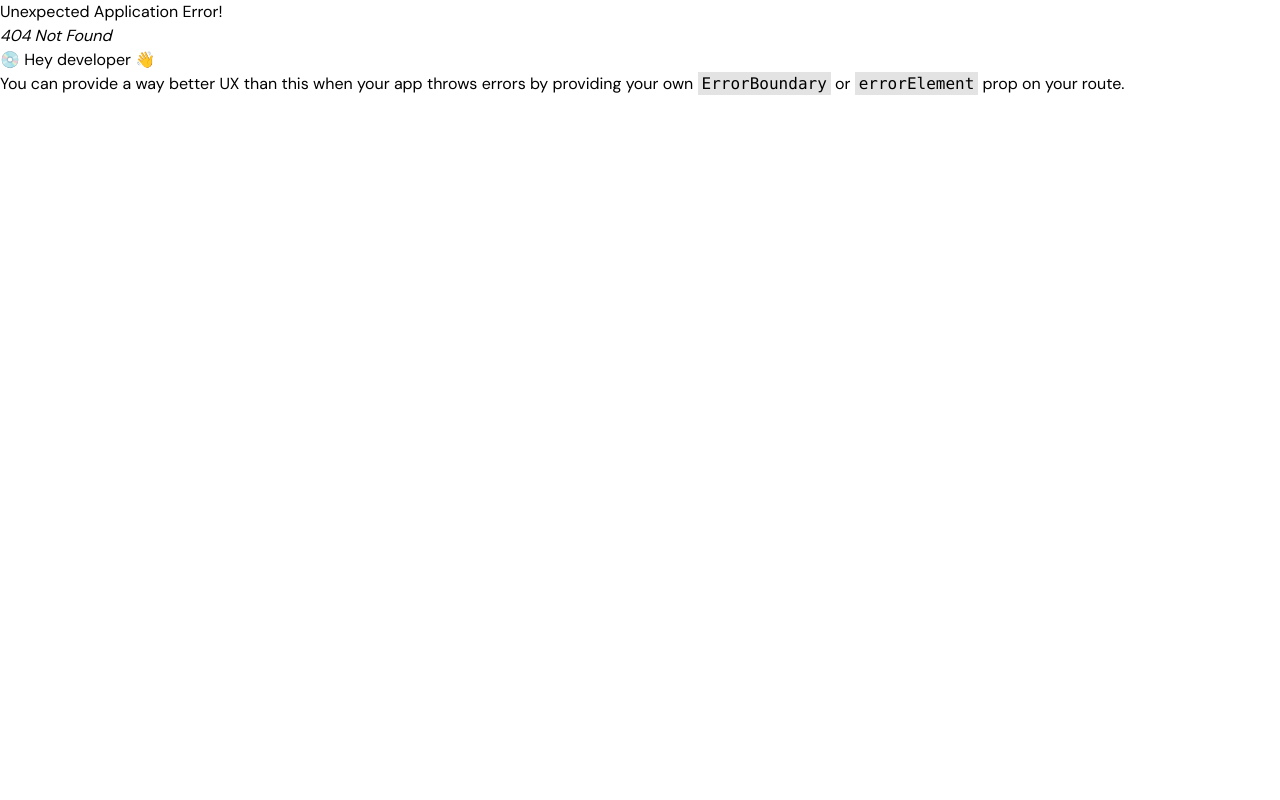
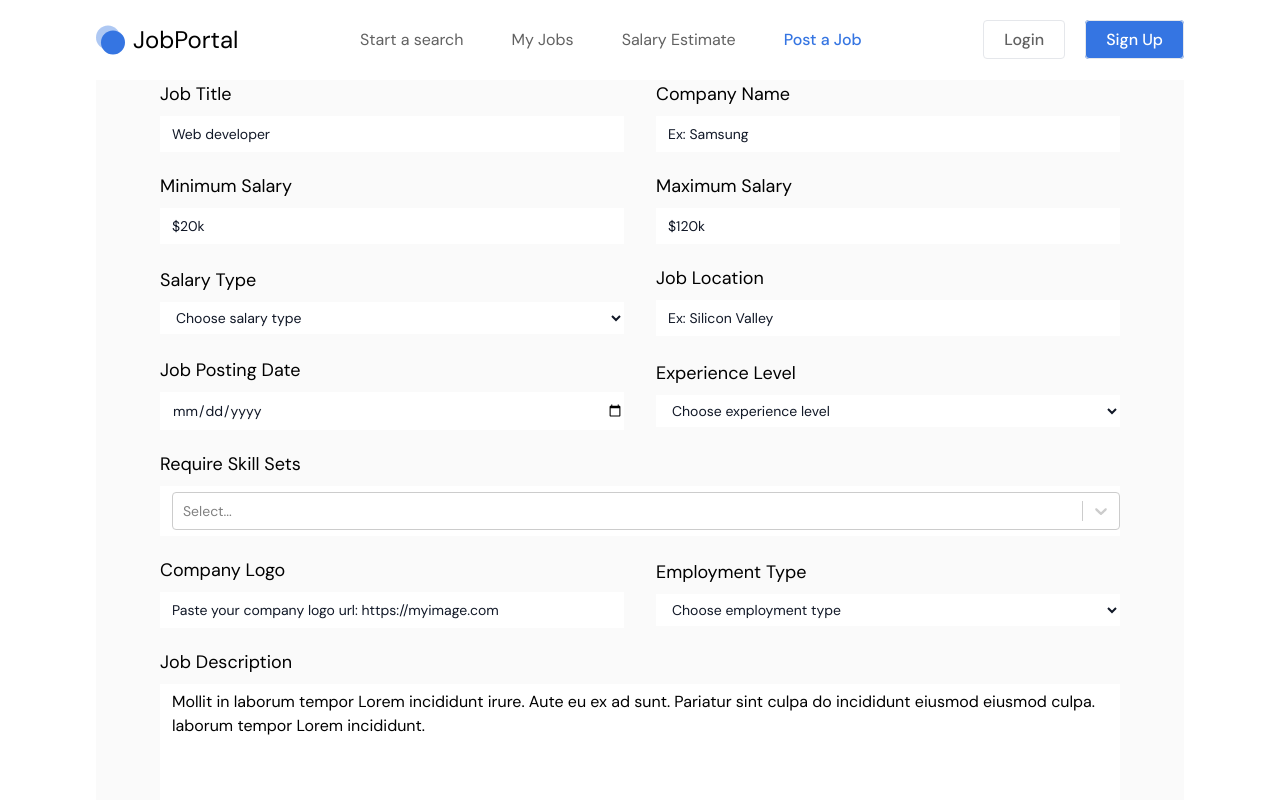
Before and after one commit to blessziamah/JobPortal-MERN, a React (Vite) app in the folder frontend/job-portal/: page /post-job in a window 1280 px wide. Before the commit this address had no page. Shown: the top 800 px of the page. Built offline with nearby package versions, Linux system fonts and the light colour scheme.

Commit message:
Post-A-Job page completion

```diff
--- a/frontend/job-portal/package.json
+++ b/frontend/job-portal/package.json
@@ -14,9 +14,11 @@
     "match-sorter": "^6.3.4",
     "react": "^18.2.0",
     "react-dom": "^18.2.0",
+    "react-hook-form": "^7.51.0",
     "react-icons": "^5.0.1",
     "react-router-dom": "^6.22.2",
-    "sort-by": "^1.2.0"
+    "react-select": "^5.8.0",
+    "sort-by": "^0.0.2"
   },
   "devDependencies": {
     "@types/react": "^18.2.56",
--- a/frontend/job-portal/src/components/Navbar.jsx
+++ b/frontend/job-portal/src/components/Navbar.jsx
@@ -39,7 +39,7 @@ const Navbar = () => {
 					{
 						navItems.map(({path, title}) => (
 							<li key={path} className={"text-base text-primary"}>
-								<NavLink to={"path"} className={({ isActive }) => isActive ? "active" : ""}>
+								<NavLink to={path} className={({ isActive }) => isActive ? "active" : ""}>
 									{title}
 								</NavLink>
 							</li>
--- /dev/null
+++ b/frontend/job-portal/src/pages/CreateJob.jsx
@@ -0,0 +1,157 @@
+import React, {useState} from 'react';
+import {useForm} from "react-hook-form";
+import CreatableSelect from "react-select"
+import "../App.css"
+
+const CreateJob = () => {
+	const [selectedOption, setSelectedOption] = useState(null)
+
+	const {
+		register,
+		handleSubmit,
+		formState: {},
+	} = useForm()
+
+	const onSubmit = (data) => {
+		data.skills = selectedOption
+		console.log(data)
+	}
+
+	const options = [
+		{value: "JavaScript", label: "JavaScript"},
+		{value: "C++", label: "C++"},
+		{value: "Python", label: "Python"},
+		{value: "HTML", label: "HTML"},
+		{value: "CSS", label: "CSS"},
+		{value: "Django", label: "Django"},
+		{value: "Ruby", label: "Ruby"},
+		{value: "Angular", label: "Angular"},
+		{value: "Redux", label: "Redux"}
+	]
+
+
+	return (
+		<div className={"max-w-screen-2xl container mx-auto xl:px-24 px-4"}>
+			{/*Form*/}
+
+			<div className={"bg-[#FAFAFA] py-10px-4 lg:px-16"}>
+				<form onSubmit={handleSubmit(onSubmit)} className={"space-y-5"}>
+
+					{/*First row of input*/}
+					<div className={"flex flex-col lg:flex-row items-center justify-between gap-8"}>
+						<div className={"lg:w-1/2 w-full"}>
+							<label className={"block mb-2 text-lg"}>Job Title</label>
+							<input type="text" defaultValue={"Web developer"} {...register("jobTitle")}
+										 className={"block w-full flex-1 border-1 bg-white py-1.5 pl-3 text-gray-900 placeholder:text-gray-900 focus:outline-none sm:text-sm sm:leading-6"}/>
+						</div>
+						<div className={"lg:w-1/2 w-full"}>
+							<label className={"block mb-2 text-lg"}>Company Name</label>
+							<input type="text" placeholder={"Ex: Samsung"} {...register("companyName")}
+										 className={"block w-full flex-1 border-1 bg-white py-1.5 pl-3 text-gray-900 placeholder:text-gray-900 focus:outline-none sm:text-sm sm:leading-6"}/>
+						</div>
+					</div>
+
+					{/*Second row of input*/}
+					<div className={"flex flex-col lg:flex-row items-center justify-between gap-8"}>
+						<div className={"lg:w-1/2 w-full"}>
+							<label className={"block mb-2 text-lg"}>Minimum Salary</label>
+							<input type="text" placeholder={"$20k"} {...register("minPrice")}
+										 className={"block w-full flex-1 border-1 bg-white py-1.5 pl-3 text-gray-900 placeholder:text-gray-900 focus:outline-none sm:text-sm sm:leading-6"}/>
+						</div>
+						<div className={"lg:w-1/2 w-full"}>
+							<label className={"block mb-2 text-lg"}>Maximum Salary</label>
+							<input type="text" placeholder={"$120k"} {...register("maxPrice")}
+										 className={"block w-full flex-1 border-1 bg-white py-1.5 pl-3 text-gray-900 placeholder:text-gray-900 focus:outline-none sm:text-sm sm:leading-6"}/>
+						</div>
+					</div>
+
+
+					{/*Third row of input*/}
+					<div className={"flex flex-col lg:flex-row items-center justify-between gap-8"}>
+						<div className={"lg:w-1/2 w-full"}>
+							<label className={"block mb-2 text-lg"}>Salary Type</label>
+							<select
+								className={"block w-full flex-1 border-1 bg-white py-1.5 pl-3 text-gray-900 placeholder:text-gray-900 focus:outline-none sm:text-sm sm:leading-6"} {...register("salaryType",)}>
+								<option value="">Choose salary type</option>
+								<option value="Hourly">Hourly</option>
+								<option value="Monthly">Monthly</option>
+								<option value="Annually">Annually</option>
+							</select>
+						</div>
+						<div className={"lg:w-1/2 w-full"}>
+							<label className={"block mb-2 text-lg"}>Job Location</label>
+							<input type="text" placeholder={"Ex: Silicon Valley"} {...register("jobLocation")}
+										 className={"block w-full flex-1 border-1 bg-white py-1.5 pl-3 text-gray-900 placeholder:text-gray-900 focus:outline-none sm:text-sm sm:leading-6"}/>
+						</div>
+					</div>
+
+
+					{/*Fourth row of input*/}
+					<div className={"flex flex-col lg:flex-row items-center justify-between gap-8"}>
+						<div className={"lg:w-1/2 w-full"}>
+							<label className={"block mb-2 text-lg"}>Job Posting Date</label>
+							<input type="date" placeholder={"2023-11-07"} {...register("postingDate")}
+										 className={"block w-full flex-1 border-1 bg-white py-1.5 pl-3 text-gray-900 placeholder:text-gray-900 focus:outline-none sm:text-sm sm:leading-6"}/>
+						</div>
+						<div className={"lg:w-1/2 w-full"}>
+							<label className={"block mb-2 text-lg"}>Experience Level</label>
+							<select
+								className={"block w-full flex-1 border-1 bg-white py-1.5 pl-3 text-gray-900 placeholder:text-gray-900 focus:outline-none sm:text-sm sm:leading-6"} {...register("experienceLevel",)}>
+								<option value="">Choose experience level</option>
+								<option value="NoExperience">Any experience</option>
+								<option value="Internship">Monthly</option>
+								<option value="Work remotely">Work remotely</option>
+							</select>
+						</div>
+					</div>
+
+					{/*Fifth row of input*/}
+					<div>
+						<label className={"block mb-2 text-lg"}>Require Skill Sets</label>
+						<CreatableSelect className={"create-job-input"} defaultValue={selectedOption} onChange={setSelectedOption}
+														 options={options} isMulti/>
+					</div>
+
+					{/*Sixth row of input*/}
+					<div className={"flex flex-col lg:flex-row items-center justify-between gap-8"}>
+						<div className={"lg:w-1/2 w-full"}>
+							<label className={"block mb-2 text-lg"}>Company Logo</label>
+							<input type="url" placeholder={"Paste your company logo url: https://myimage.com"} {...register("companyLogo")}
+										 className={"block w-full flex-1 border-1 bg-white py-1.5 pl-3 text-gray-900 placeholder:text-gray-900 focus:outline-none sm:text-sm sm:leading-6"}/>
+						</div>
+						<div className={"lg:w-1/2 w-full"}>
+							<label className={"block mb-2 text-lg"}>Employment Type</label>
+							<select
+								className={"block w-full flex-1 border-1 bg-white py-1.5 pl-3 text-gray-900 placeholder:text-gray-900 focus:outline-none sm:text-sm sm:leading-6"} {...register("employmentType",)}>
+								<option value="">Choose employment type</option>
+								<option value="Full-time">Full-time</option>
+								<option value="Part-time">Part-time</option>
+								<option value="Temporary">Temporary</option>
+							</select>
+						</div>
+					</div>
+
+
+					{/*Seventh row of input*/}
+					<div className={"w-full"}>
+						<label className={"block mb-2 text-lg"}>Job Description</label>
+						<textarea {...register("description")} className={"w-full pl-3 py-1.5 focus:outline-none placeholder:text-gray-700"} rows={6} placeholder={"Job Description"} defaultValue={"Mollit in laborum tempor Lorem incididunt irure. Aute eu ex ad sunt. Pariatur sint culpa do incididunt eiusmod eiusmod culpa. laborum tempor Lorem incididunt."}/>
+					</div>
+
+					{/*Last row of input*/}
+					<div className={"w-full"}>
+						<label className={"block mb-2 text-lg"}>Job Posted By</label>
+						<input type="email" placeholder={"youremail@email.com"} {...register("postedBy")}
+									 className={"block w-full flex-1 border-1 bg-white py-1.5 pl-3 text-gray-900 placeholder:text-gray-900 focus:outline-none sm:text-sm sm:leading-6"}/>
+					</div>
+
+
+					<input type="submit"
+								 className={"block mt-12 bg-blue text-white font-semibold px-8 py-2 rounded cursor-pointer"}/>
+				</form>
+			</div>
+		</div>
+	);
+};
+
+export default CreateJob;
--- a/frontend/job-portal/src/router/Router.jsx
+++ b/frontend/job-portal/src/router/Router.jsx
@@ -1,7 +1,7 @@
 import {createBrowserRouter} from "react-router-dom";
 import App from "../App.jsx";
 import Home from "../pages/Home.jsx";
-import About from "../pages/About.jsx";
+import CreateJob from "../pages/CreateJob.jsx";
 
 const router = createBrowserRouter([
 	{
@@ -9,6 +9,7 @@ const router = createBrowserRouter([
 		element: <App />,
 		children: [
 			{path: "/", element: <Home />},
+			{path: "post-job", element: <CreateJob />}
 		]
 	}
 ])
```
Also changed, not shown: 1 other file (tests, documents, lock files or other folders).
